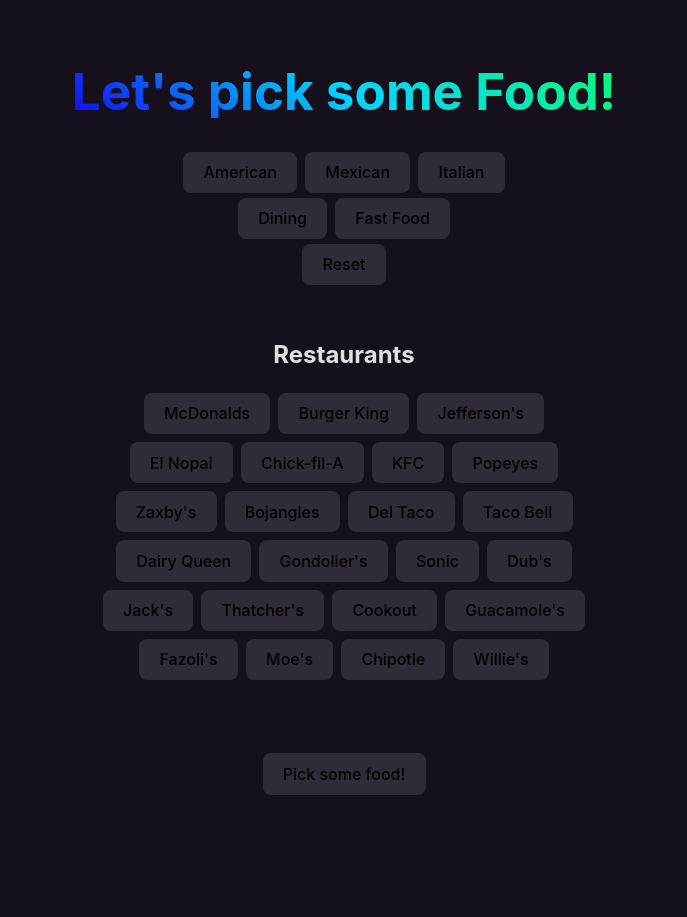
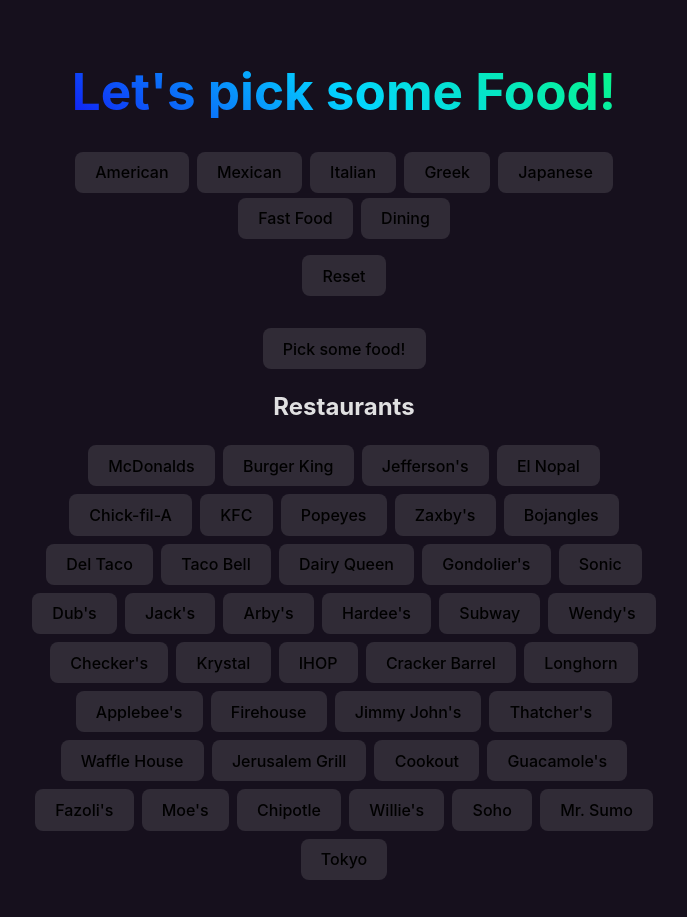
Before and after one commit to erowell32/restaurantPicker, a React (Vite) app: page / in a window 1280 px wide. Shown: the whole page, without its empty margins (296-983 px from the left). Built offline with nearby package versions, Linux system fonts and the light colour scheme.

Commit message:
additional data and reorganization

```diff
--- a/package.json
+++ b/package.json
@@ -16,7 +16,9 @@
   "dependencies": {
     "react": "^18.2.0",
     "react-dom": "^18.2.0",
-    "react-router-dom": "^6.23.1"
+    "react-router-dom": "^6.23.1",
+    "react-select": "^5.8.0",
+    "styled-components": "^6.1.11"
   },
   "devDependencies": {
     "@types/react": "^18.2.66",
--- a/src/App.jsx
+++ b/src/App.jsx
@@ -1,11 +1,9 @@
 import { useState } from 'react'
 import './App.css'
-import Header from './Components/Header/Header'
-import { CATEGORIES, RESTAURANTS, TYPES } from './data'
-import Restaurant from './Components/RestaurantList/Restaurant'
-import FilterButton from './Components/Category/FilterButton'
-import TypeButton from './Components/Category/TypeButton'
-import Result from './Components/Result/Result'
+import { RESTAURANTS } from './data'
+import Restaurant from './Components/Restaurant'
+import FilterButton from './Components/FilterButton'
+import Result from './Components/Result'
 
 function genRandomInt(max) {
   return Math.floor(Math.random() * (max));
@@ -20,6 +18,29 @@
   }
   return list;
 }
+
+function getCategories(list) {
+  let categories = [];
+  for (const item of list) {
+    if (!categories.includes(item.category)) {
+      categories.push(item.category)
+    }
+  }
+  return categories;
+}
+
+function getTypes(list) {
+  let types = [];
+  for (const item of list) {
+    if (!types.includes(item.type)) {
+      types.push(item.type)
+    }
+  }
+  return types;
+}
+
+const CATEGORIES = getCategories(RESTAURANTS);
+const TYPES = getTypes(RESTAURANTS)
 
 function App() {
   const [category, setCategory] = useState('Any');
@@ -72,8 +93,8 @@
 
   return (
     <>
-      <Header />
-      <div id="filter">
+      <h1>Let's pick some Food!</h1>
+      <div style={{marginBottom:'1rem'}} id="filter" >
         <ul>
           {CATEGORIES.map((item) =>
             <FilterButton
@@ -110,18 +131,18 @@
       <div id="place">
         <button onClick={resetFilters}>Reset</button>
       </div>
-      <section>
+      <div style={{marginTop:'2rem'}}>
+        <ul id='place'>
+          <button onClick={() => getChoice(mainList, category, type)}>Pick some food!</button>
+        </ul>
+        {choice && <Result choice={choice} />}
+      </div>
+      <div id='result-container'>
         <h2>Restaurants</h2>
         <ul id="place">
           {displayList()}
         </ul>
-      </section>
-      <section>
-        <ul id='place'>
-          <button onClick={() => getChoice(mainList, category, type)}>Pick some food!</button>
-        </ul>
-      </section>
-      <Result choice={choice} />
+      </div>
     </>
   )
 }
--- a/src/Components/Category/TypeButton.jsx
+++ /dev/null
@@ -1,10 +0,0 @@
-export default function TypeButton({ name, onSelect, active }) {
-	return (
-		<button id='filter'
-			onClick={onSelect}
-			className={active ? 'active' : ''}
-		>
-			{name}
-		</button>
-	);
-}
--- /dev/null
+++ b/src/Components/Result.jsx
@@ -0,0 +1,16 @@
+import { styled } from 'styled-components'
+
+const H1 = styled.h1`
+	background: linear-gradient(40deg, #00dd12, #03d5ff, #08fc75);
+	-webkit-background-clip: text;
+	-webkit-text-fill-color: transparent;
+	font-size: 3.2rem;
+	line-height: 1.5;
+`
+export default function Result({ choice = null }) {
+	return (
+		<div>
+			<H1>{choice}</H1>
+		</div>
+	)
+}
--- a/src/Components/Result/Result.jsx
+++ /dev/null
@@ -1,5 +0,0 @@
-import './result.css'
-
-export default function Result({choice = null}) {
-	return <h1 className='result'>{choice}</h1>
-}
--- a/src/Components/Result/result.css
+++ /dev/null
@@ -1,7 +0,0 @@
-h1.result {
-	background: linear-gradient(40deg, #00dd12, #03d5ff, #08fc75);
-	-webkit-background-clip: text;
-	-webkit-text-fill-color: transparent;
-	font-size: 3.2em;
-	line-height: 1.5;
-  }
--- a/src/data.js
+++ b/src/data.js
@@ -96,8 +96,92 @@
 		active: true
 	},
 	{
+		name: "Arby's",
+		category: "American",
+		type: "Fast Food",
+		active: true
+	},
+	{
+		name: "Hardee's",
+		category: "American",
+		type: "Fast Food",
+		active: true
+	},
+	{
+		name: "Subway",
+		category: "American",
+		type: "Fast Food",
+		active: true
+	},
+	{
+		name: "Wendy's",
+		category: "American",
+		type: "Fast Food",
+		active: true
+	},
+	{
+		name: "Checker's",
+		category: "American",
+		type: "Fast Food",
+		active: true
+	},
+	{
+		name: "Krystal",
+		category: "American",
+		type: "Fast Food",
+		active: true
+	},
+	{
+		name: "IHOP",
+		category: "American",
+		type: "Dining",
+		active: true
+	},
+	{
+		name: "Cracker Barrel",
+		category: "American",
+		type: "Dining",
+		active: true
+	},
+	{
+		name: "Longhorn",
+		category: "American",
+		type: "Dining",
+		active: true
+	},
+	{
+		name: "Applebee's",
+		category: "American",
+		type: "Dining",
+		active: true
+	},
+	{
+		name: "Firehouse",
+		category: "American",
+		type: "Fast Food",
+		active: true
+	},
+	{
+		name: "Jimmy John's",
+		category: "American",
+		type: "Fast Food",
+		active: true
+	},
+	{
 		name: "Thatcher's",
 		category: "American",
+		type: "Dining",
+		active: true
+	},
+	{
+		name: "Waffle House",
+		category: "American",
+		type: "Dining",
+		active: true
+	},
+	{
+		name: "Jerusalem Grill",
+		category: "Greek",
 		type: "Dining",
 		active: true
 	},
@@ -136,6 +220,24 @@
 		category: "Mexican",
 		type: "Fast Food",
 		active: true
+	},
+	{
+		name: "Soho",
+		category: "Japanese",
+		type: "Dining",
+		active: true
+	},
+	{
+		name: "Mr. Sumo",
+		category: "Japanese",
+		type: "Dining",
+		active: true
+	},
+	{
+		name: "Tokyo",
+		category: "Japanese",
+		type: "Dining",
+		active: true
 	}
 ]
 
--- a/src/index.css
+++ b/src/index.css
@@ -92,3 +92,53 @@
   font-family: inherit;
   background-color: #333232;
 }
+
+#result {
+  position: absolute;
+  top: 25%;
+  left: 25%;
+  width: 50%;
+  height: 30%;
+  display: flex;
+  flex-direction: column;
+  justify-content: center;
+  align-items: center;
+  border-radius: 10px;
+  box-sizing: '8rem';
+  background-color: rgba(0, 0, 0, 0.95);
+  animation: pop-in 0.5s cubic-bezier(0.68, -0.55, 0.65, 0.52) forwards;
+}
+
+#result h2 {
+  font-family: 'Caprasimo', cursive;
+  font-size: 4rem;
+  text-align: center;
+  color: #fcd256;
+  margin: 0;
+}
+
+#result p {
+  font-size: 2rem;
+  text-align: center;
+  color: #e1dec7;
+}
+
+#result-container {
+  max-width: 40rem;
+  position: relative;
+}
+
+/* Fancy animation for showing the "Game Over" element */
+@keyframes pop-in {
+  0% {
+    transform: scale(0);
+    opacity: 0;
+  }
+  80% {
+    transform: scale(1.1);
+    opacity: 1;
+  }
+  100% {
+    transform: scale(1);
+  }
+}
```
Also changed, not shown: src/Components/FilterButton.jsx (renamed from src/Components/Category/FilterButton.jsx), src/Components/Header.jsx (renamed from src/Components/Header/Header.jsx), src/Components/Restaurant.jsx (renamed from src/Components/RestaurantList/Restaurant.jsx), 1 other file (tests, documents, lock files or other folders).
